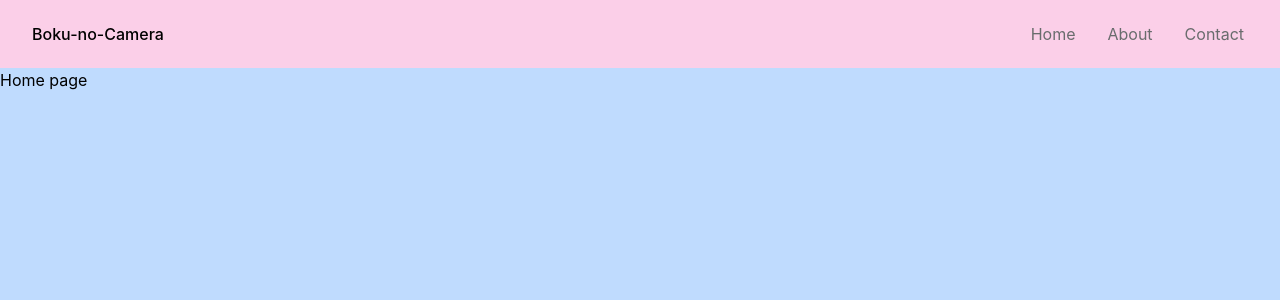
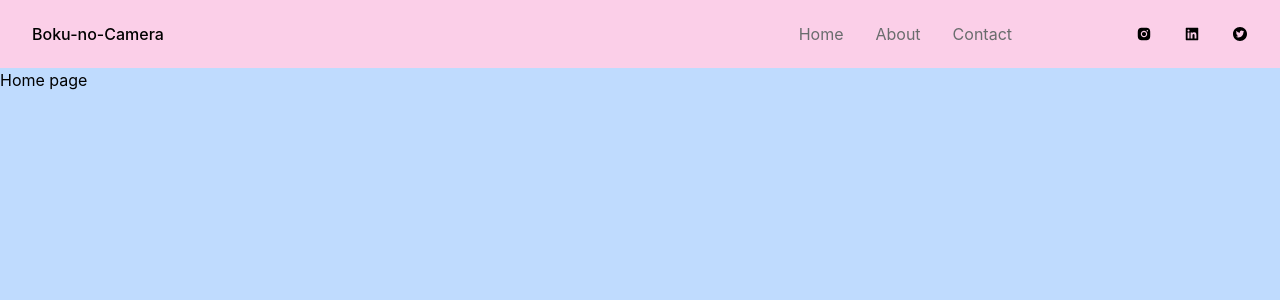
Before and after one commit to Ujjwalsharma7/boku_no_camera, a React (Create React App) app: page / in a window 1280 px wide. Shown: the top 300 px of the page. Built offline with nearby package versions, Linux system fonts and the light colour scheme.

Commit message:
added socials to navbar

```diff
--- a/src/components/Navbar.jsx
+++ b/src/components/Navbar.jsx
@@ -5,6 +5,8 @@ import {
   Typography,
   IconButton,
 } from "@material-tailwind/react";
+
+import Socials from "./Socials";
 
 import { Link } from "react-router-dom";
 
@@ -50,6 +52,7 @@ const NavbarDefault = () => {
           Contact
         </Link>
       </Typography>
+      <Socials />
     </ul>
   );
 
--- /dev/null
+++ b/src/components/Socials.jsx
@@ -0,0 +1,33 @@
+import React from "react";
+
+import {
+  AiFillInstagram,
+  AiFillLinkedin,
+  AiFillTwitterCircle,
+} from "react-icons/ai";
+
+const Socials = () => {
+  return (
+    <div className="hidden xl:flex ml-24">
+      <ul className="flex gap-x-8">
+        <li>
+          <a href="" target="_blank">
+            <AiFillInstagram />
+          </a>
+        </li>
+        <li>
+          <a href="" target="_blank">
+            <AiFillLinkedin />
+          </a>
+        </li>
+        <li>
+          <a href="" target="_blank">
+            <AiFillTwitterCircle />
+          </a>
+        </li>
+      </ul>
+    </div>
+  );
+};
+
+export default Socials;
```
